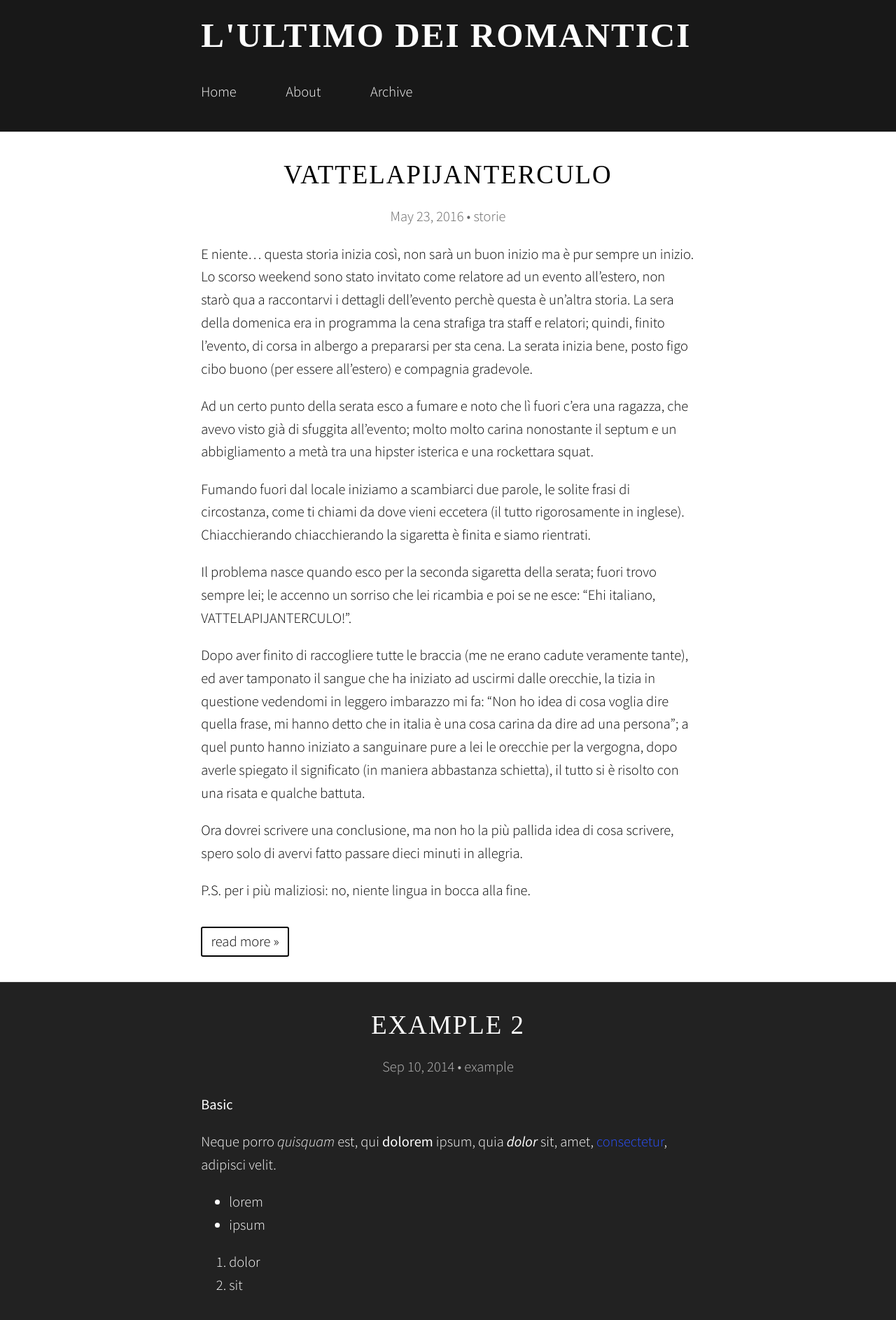
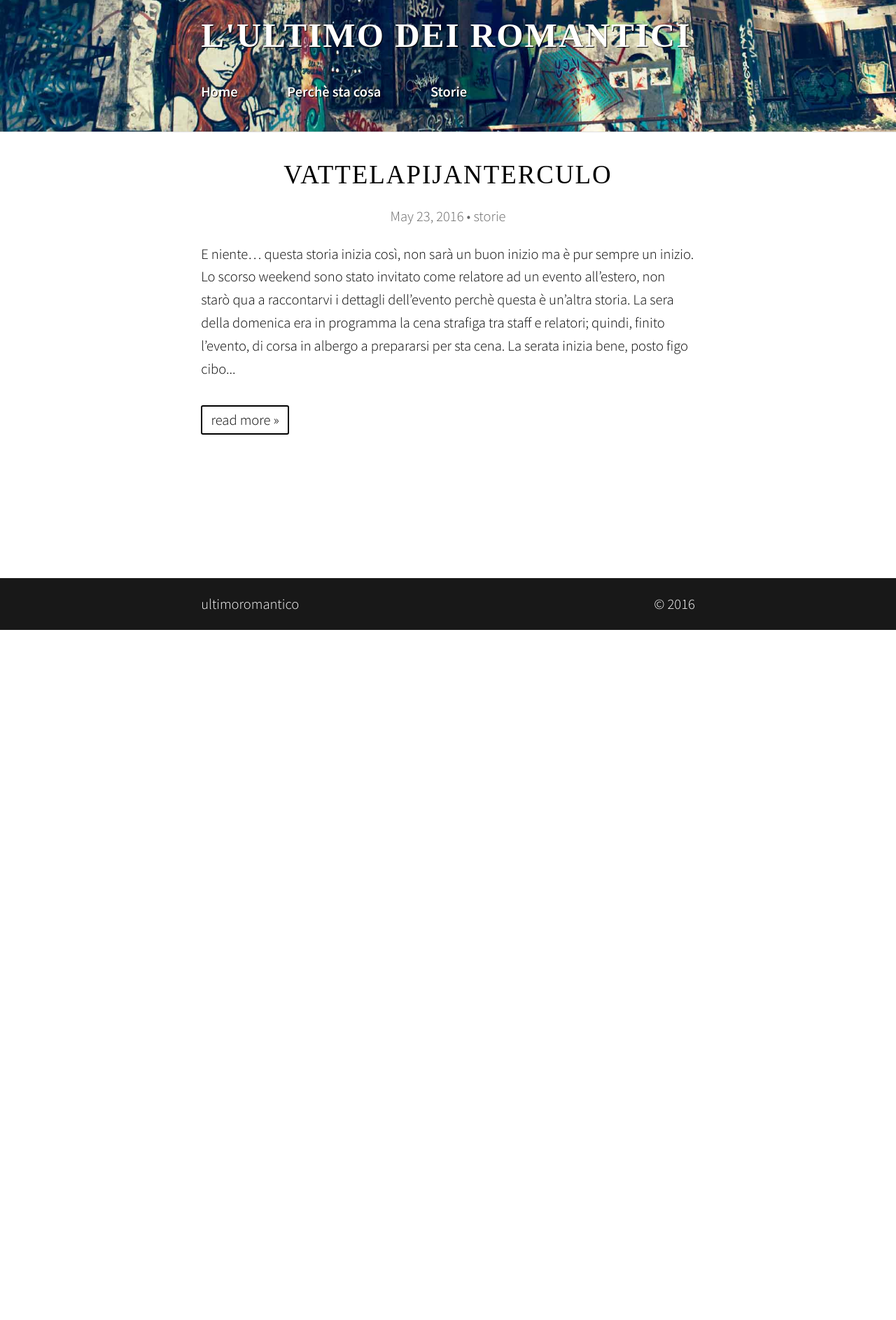
Before and after one commit to gabrycaos/ultimoromantico, a Jekyll site: the page built from index.html, in a window 1280 px wide. Shown: the top 1886 px of the page at 70% size. Built offline with Jekyll 4.4.1, drawn with Linux system fonts in a browser that asks for light colours; nearby versions of some CDN libraries; some web fonts are replaced; the list of posts is cut into pages by our own code; after the commit the page ends 900 px from its top, so only the background shows below that; some of the changed text lies outside the part shown.

Commit message:
ready to go online

```diff
--- /dev/null
+++ b/CNAME
@@ -0,0 +1 @@
+ultimodeiromantici.com
--- a/_config.yml
+++ b/_config.yml
@@ -4,11 +4,11 @@ author: "ultimoromantico"
 description: "e niente..."
 #subheading: "e niente..."
 more: "read more"
-url: "http://niklabs.me"
+url: "http://ultimodeiromantici.com"
 #baseurl: "/contrast" # comment out if in root directory
 
-comments:
-    disqus: "niklasbuschmann"
+#comments:
+#    disqus: "niklasbuschmann"
 #    isso: "comments.mysite.org"
 
 style:
@@ -23,13 +23,13 @@ style:
         odd: "#ffffff"
         even: "#222222"
 
-links:
-  - github: "https://github.com/me/"
-  - twitter: "https://twitter.com/me/"
-  - google-plus: "https://plus.google.com/+me"
-  - reddit: "https://www.reddit.com/user/me/"
-  - youtube: "https://www.youtube.com/user/me"
-  - steam: "http://steamcommunity.com/id/me/"
+# links:
+#   - github: "https://github.com/me/"
+#   - twitter: "https://twitter.com/me/"
+#   - google-plus: "https://plus.google.com/+me"
+#   - reddit: "https://www.reddit.com/user/me/"
+#   - youtube: "https://www.youtube.com/user/me"
+#   - steam: "http://steamcommunity.com/id/me/"
 
 paginate: 10
 excerpt_separator: "\n\n\n" # excerpt ends after two blank lines
--- a/_layouts/blank.html
+++ b/_layouts/blank.html
@@ -18,7 +18,7 @@
     {% if site.comments.isso and page.comments %}<script data-isso="http://{{ site.comments.isso }}" src="//{{ site.comments.isso }}/js/embed.min.js"></script>{% endif %}
   </head>
   <body>
-    <header>
+    <header class="header-background">
       {% unless site.style.headline %}<h1><a href="{{ site.baseurl }}/">{{ site.title }}</a></h1>{% endunless %}
       <nav>
         <ul>
@@ -31,7 +31,7 @@
 {{ content }}
     <footer>
       <span><a href="{{ site.url }}">{% if page.author %}{{ page.author }}{% else %}{{site.author}}{% endif %}</a></span>
-      <span>{% for link_hash in site.links %}{% for link in link_hash %}<a href="{{ link[1] }}"><i class="fa fa-{{ link[0] }}-square"></i></a>{% endfor %}{% endfor %}</span>
+      <!-- <span>{% for link_hash in site.links %}{% for link in link_hash %}<a href="{{ link[1] }}"><i class="fa fa-{{ link[0] }}-square"></i></a>{% endfor %}{% endfor %}</span> -->
       <span>&copy; {{ site.time | date: "%Y" }}</span>
     </footer>
   </body>
--- a/_posts/2014-09-09-example.md
+++ /dev/null
@@ -1,39 +0,0 @@
----
-title:  "Example"
-date:   2014-09-10 22:37:00
-categories: example
----
-
-**Basic**
-
-Neque porro *quisquam* est, qui **dolorem** ipsum, quia ***dolor*** sit, amet, [consectetur](http://cjdns.info/), adipisci velit.
-
- * lorem
- * ipsum
-
-1. dolor
-2. sit
-
-| First Header | Second Header |
-|--------------|---------------|
-| Table Cell   | Table Cell    |
-
-**Blockquote**
-
-> They who can give up essential liberty to obtain a little temporary safety, deserve neither liberty nor safety.
->
-> _Benjamin Franklin_
-
-**Code**
-
-{% highlight c %}
-
-static void asyncEnabled(Dict* args, void* vAdmin, String* txid, struct Allocator* requestAlloc)
-{
-    struct Admin* admin = Identity_check((struct Admin*) vAdmin);
-    int64_t enabled = admin->asyncEnabled;
-    Dict d = Dict_CONST(String_CONST("asyncEnabled"), Int_OBJ(enabled), NULL);
-    Admin_sendMessage(&d, txid, admin);
-}
-
-{% endhighlight %}
--- a/_posts/2014-09-10-example-2.md
+++ /dev/null
@@ -1,40 +0,0 @@
----
-title:  "Example 2"
-date:   2014-09-10 22:37:00
-categories: example
----
-
-**Basic**
-
-Neque porro *quisquam* est, qui **dolorem** ipsum, quia ***dolor*** sit, amet, [consectetur](http://cjdns.info/), adipisci velit.
-
- * lorem
- * ipsum
-
-1. dolor
-2. sit
-
-
-| First Header | Second Header |
-|--------------|---------------|
-| Table Cell   | Table Cell    |
-
-**Blockquote**
-
-> They who can give up essential liberty to obtain a little temporary safety, deserve neither liberty nor safety.
->
-> _Benjamin Franklin_
-
-**Code**
-
-{% highlight c %}
-
-static void asyncEnabled(Dict* args, void* vAdmin, String* txid, struct Allocator* requestAlloc)
-{
-    struct Admin* admin = Identity_check((struct Admin*) vAdmin);
-    int64_t enabled = admin->asyncEnabled;
-    Dict d = Dict_CONST(String_CONST("asyncEnabled"), Int_OBJ(enabled), NULL);
-    Admin_sendMessage(&d, txid, admin);
-}
-
-{% endhighlight %}
--- a/_posts/2016-05-23-vattelapijanterculo.markdown
+++ b/_posts/2016-05-23-vattelapijanterculo.markdown
@@ -16,6 +16,6 @@ categories: storie
 
  Dopo aver finito di raccogliere tutte le braccia (me ne erano cadute veramente tante), ed aver tamponato il sangue che ha iniziato ad uscirmi dalle orecchie, la tizia in questione vedendomi in leggero imbarazzo mi fa: "Non ho idea di cosa voglia dire quella frase, mi hanno detto che in italia è una cosa carina da dire ad una persona"; a quel punto hanno iniziato a sanguinare pure a lei le orecchie per la vergogna, dopo averle spiegato il significato (in maniera abbastanza schietta), il tutto si è risolto con una risata e qualche battuta.
 
- Ora dovrei scrivere una conclusione, ma non ho la più pallida idea di cosa scrivere, spero solo di avervi fatto passare dieci minuti in allegria.
+ Ora dovrei scrivere una conclusione, ma non ho la più pallida idea di cosa scrivere, ciao.
 
  P.S. per i più maliziosi: no, niente lingua in bocca alla fine.
--- a/about.md
+++ b/about.md
@@ -1,15 +1,9 @@
 ---
 layout: page
-title: About
+title: Perchè sta cosa
 permalink: /about/
 ---
 
-This is the base Jekyll theme. You can find out more info about customizing your Jekyll theme, as well as basic Jekyll usage documentation at [jekyllrb.com](http://jekyllrb.com/)
+E niente... perchè sto sito? Non lo so... L'ho aperto per cazzarare con alcuni amici, non ho pretese e non mi aspetto nulla.
 
-You can find the source code for the Jekyll new theme at:
-{% include icon-github.html username="jglovier" %} /
-[jekyll-new](https://github.com/jglovier/jekyll-new)
-
-You can find the source code for Jekyll at
-{% include icon-github.html username="jekyll" %} /
-[jekyll](https://github.com/jekyll/jekyll)
+In ogni caso se un giorno trovi questo sito come primo risultato su Google fammelo sapere che hai una birra pagata, devi stare peggio di me per cercare argomenti che riportano a questo blog.
--- a/archive.html
+++ b/archive.html
@@ -1,5 +1,5 @@
 ---
-title: "Archive"
+title: "Storie"
 ---
 <ul>
   {% for post in site.posts %}
--- a/index.html
+++ b/index.html
@@ -8,7 +8,7 @@ layout: blank
         <p>{% if page.author %}{{ page.author }} • {% endif %}{% if page.date %}<time datetime="{{ page.date | date_to_xmlschema }}">{{ page.date | date: "%b %-d, %Y" }}</time>{% endif %}{% if page.categories %} • {{ page.categories | array_to_sentence_string }}{% endif %}</p>
       </header>
       <div>
-{{ page.excerpt }}
+{{ page.content | strip_html | truncatewords:75 }}
       </div>
       <footer>
         <p><a href="{{ page.url | prepend: site.baseurl }}">{{ site.more }} &raquo;</a></p>
--- a/main.sass
+++ b/main.sass
@@ -12,6 +12,7 @@ $headline: {% if site.style.headline %}{{ site.style.headline }}{% else %}#06f{%
 $description: {% if site.style.description %}{{ site.style.description }}{% else %}white{% endif %}
 $odd: {% if site.style.article.odd %}{{ site.style.article.odd }}{% else %}white{% endif %}
 $even: {% if site.style.article.even %}{{ site.style.article.even }}{% else %}#222{% endif %}
+$black: #222
 
 body
     +body_background($body, $padding)
@@ -64,3 +65,16 @@ article:nth-of-type(odd)
     color: reduce($odd, 100%)
 
 @import vendor
+
+.header-background
+    background-image: url("img/antergos-bg.jpg")
+    background-size: cover
+    background-repeat: no-repeat
+    background-position: center
+
+.header-background > h1 > a
+    text-shadow: 1px 1px 1px #000000
+
+.header-background > nav > ul > li > a
+    font-weight: 600
+    text-shadow: 1px 1px 1px #000000
```
Also changed, not shown: img/antergos-bg.jpg.
